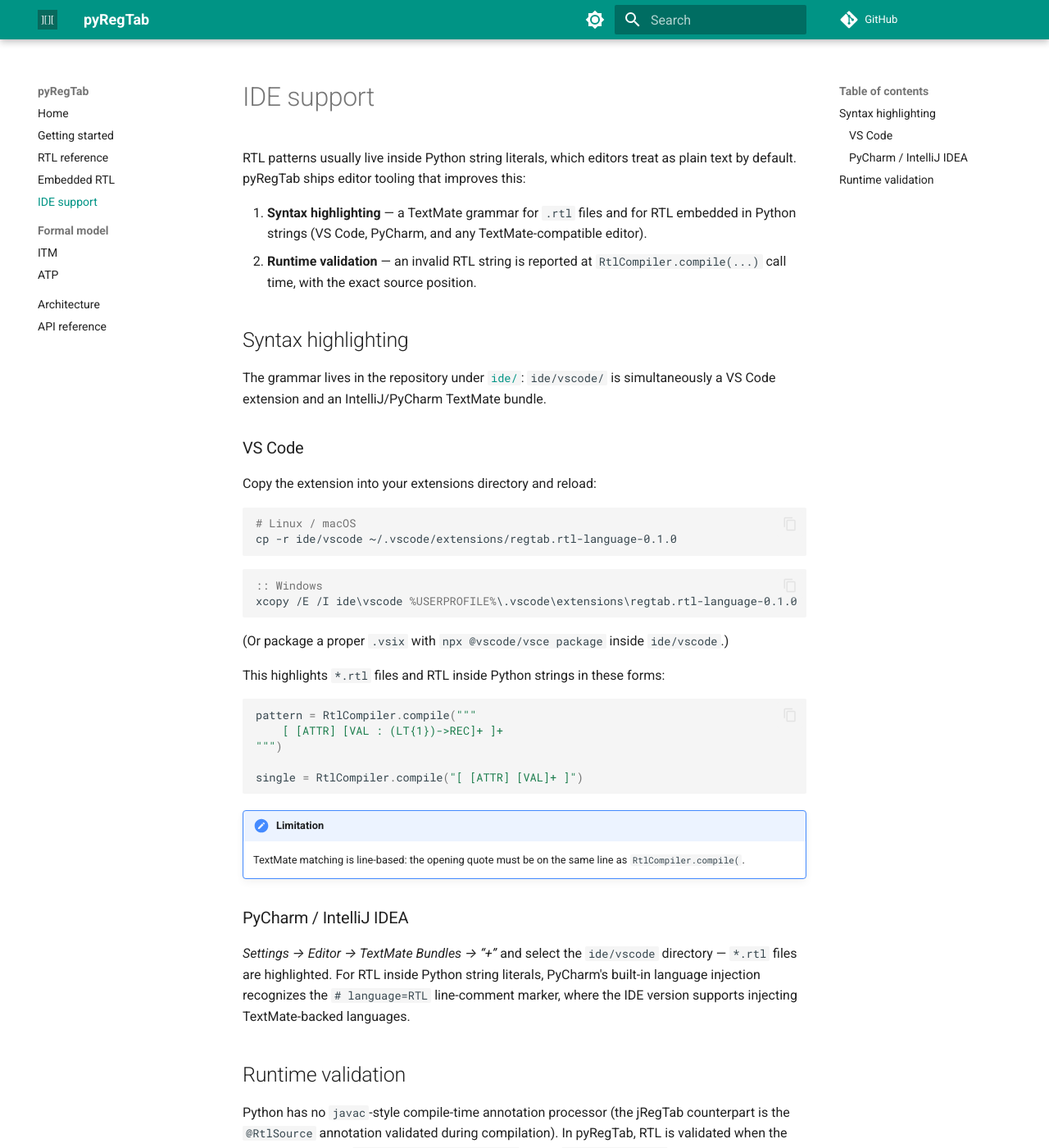
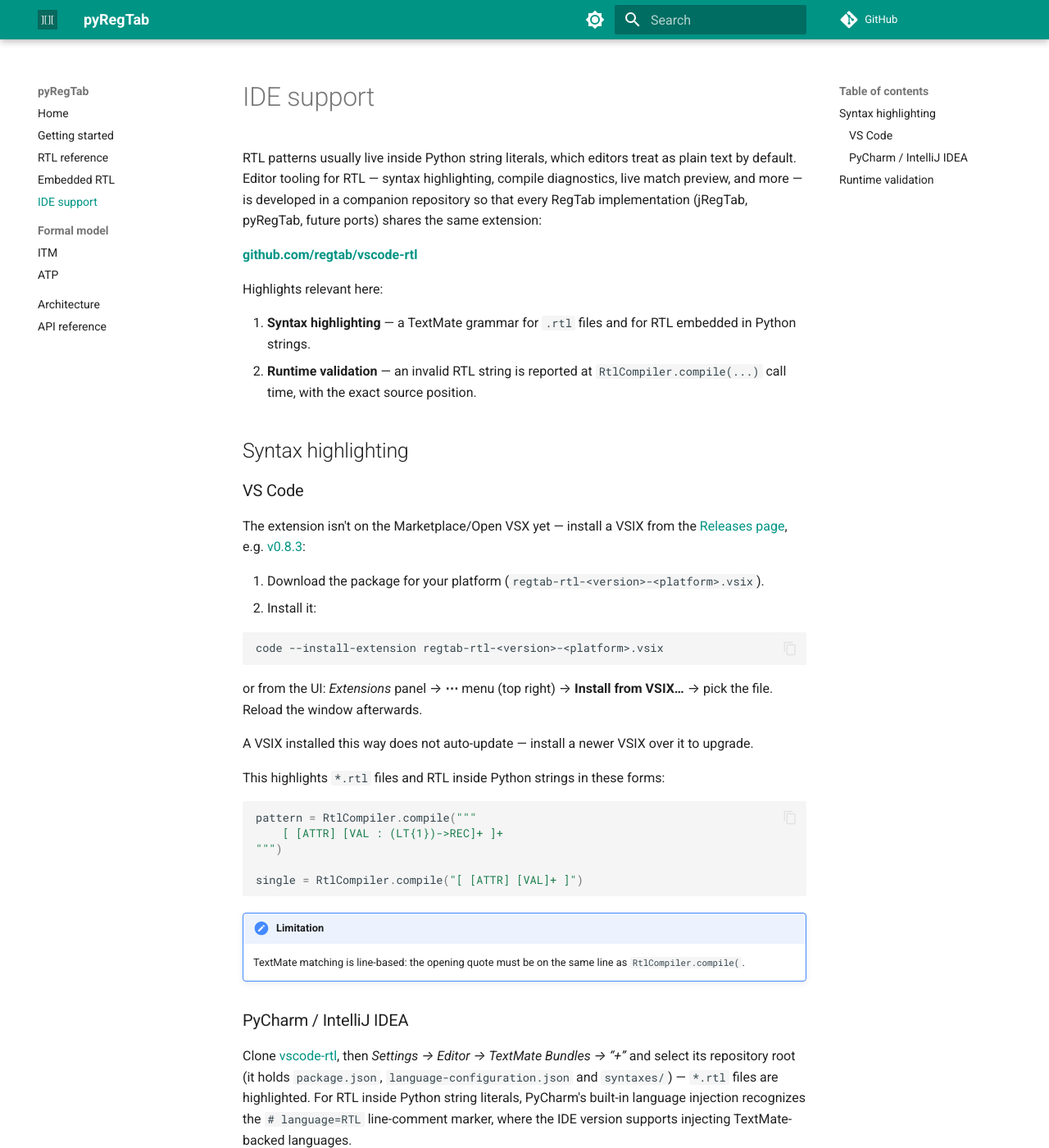
Before and after one commit to regtab/pyregtab, an MkDocs documentation site: the page built from docs/ide-support.md, in a window 1280 px wide and 1400 px high. Shown: the whole window at 82% size. Built offline with MkDocs 1.6.1 and Material for MkDocs 9.7.7, drawn with Linux system fonts in a browser that asks for light colours; comment, search, counter and statistics services are not loaded; some of the changed text lies outside the part shown.

Commit message:
docs(ide): fix stale VS Code install instructions
docs/ide-support.md still told readers to copy a local ide/vscode
directory that was removed when editor tooling moved to vscode-rtl.
Point both docs/ide-support.md and ide/README.md at the vscode-rtl
Releases page (VSIX install) instead, since the Marketplace/Open VSX
listing isn't live yet.

````diff
--- a/docs/ide-support.md
+++ b/docs/ide-support.md
@@ -1,33 +1,39 @@
 # IDE support
 
 RTL patterns usually live inside Python string literals, which editors treat as plain
-text by default. pyRegTab ships editor tooling that improves this:
+text by default. Editor tooling for RTL — syntax highlighting, compile diagnostics,
+live match preview, and more — is developed in a companion repository so that every
+RegTab implementation (jRegTab, pyRegTab, future ports) shares the same extension:
+
+**[github.com/regtab/vscode-rtl](https://github.com/regtab/vscode-rtl)**
+
+Highlights relevant here:
 
 1. **Syntax highlighting** — a TextMate grammar for `.rtl` files and for RTL embedded in
-   Python strings (VS Code, PyCharm, and any TextMate-compatible editor).
+   Python strings.
 2. **Runtime validation** — an invalid RTL string is reported at `RtlCompiler.compile(...)`
    call time, with the exact source position.
 
 ## Syntax highlighting
 
-The grammar lives in the repository under [`ide/`](https://github.com/regtab/pyregtab/tree/main/ide):
-`ide/vscode/` is simultaneously a VS Code extension and an IntelliJ/PyCharm TextMate bundle.
-
 ### VS Code
 
-Copy the extension into your extensions directory and reload:
+The extension isn't on the Marketplace/Open VSX yet — install a VSIX from the
+[Releases page](https://github.com/regtab/vscode-rtl/releases), e.g.
+[v0.8.3](https://github.com/regtab/vscode-rtl/releases/tag/v0.8.3):
 
-```bash
-# Linux / macOS
-cp -r ide/vscode ~/.vscode/extensions/regtab.rtl-language-0.1.0
-```
+1. Download the package for your platform (`regtab-rtl-<version>-<platform>.vsix`).
+2. Install it:
 
-```bat
-:: Windows
-xcopy /E /I ide\vscode %USERPROFILE%\.vscode\extensions\regtab.rtl-language-0.1.0
-```
+   ```bash
+   code --install-extension regtab-rtl-<version>-<platform>.vsix
+   ```
 
-(Or package a proper `.vsix` with `npx @vscode/vsce package` inside `ide/vscode`.)
+   or from the UI: *Extensions* panel → **⋯** menu (top right) →
+   **Install from VSIX…** → pick the file. Reload the window afterwards.
+
+A VSIX installed this way does not auto-update — install a newer VSIX over it to
+upgrade.
 
 This highlights `*.rtl` files and RTL inside Python strings in these forms:
 
@@ -45,10 +51,17 @@
 
 ### PyCharm / IntelliJ IDEA
 
-*Settings → Editor → TextMate Bundles → “+”* and select the `ide/vscode` directory —
+Clone [vscode-rtl](https://github.com/regtab/vscode-rtl), then
+*Settings → Editor → TextMate Bundles → “+”* and select its repository root
+(it holds `package.json`, `language-configuration.json` and `syntaxes/`) —
 `*.rtl` files are highlighted. For RTL inside Python string literals, PyCharm's built-in
 language injection recognizes the `# language=RTL` line-comment marker, where the IDE
 version supports injecting TextMate-backed languages.
+
+The rest of the extension's feature set (compile diagnostics as you type, live match
+preview against CSV fixtures, Test Explorer integration, hover reference, completion,
+`$fragment` navigation) is VS Code-specific — see the
+[vscode-rtl README](https://github.com/regtab/vscode-rtl#readme) for details.
 
 ## Runtime validation
 
````
Also changed, not shown: ide/README.md (+6 -4 lines).
